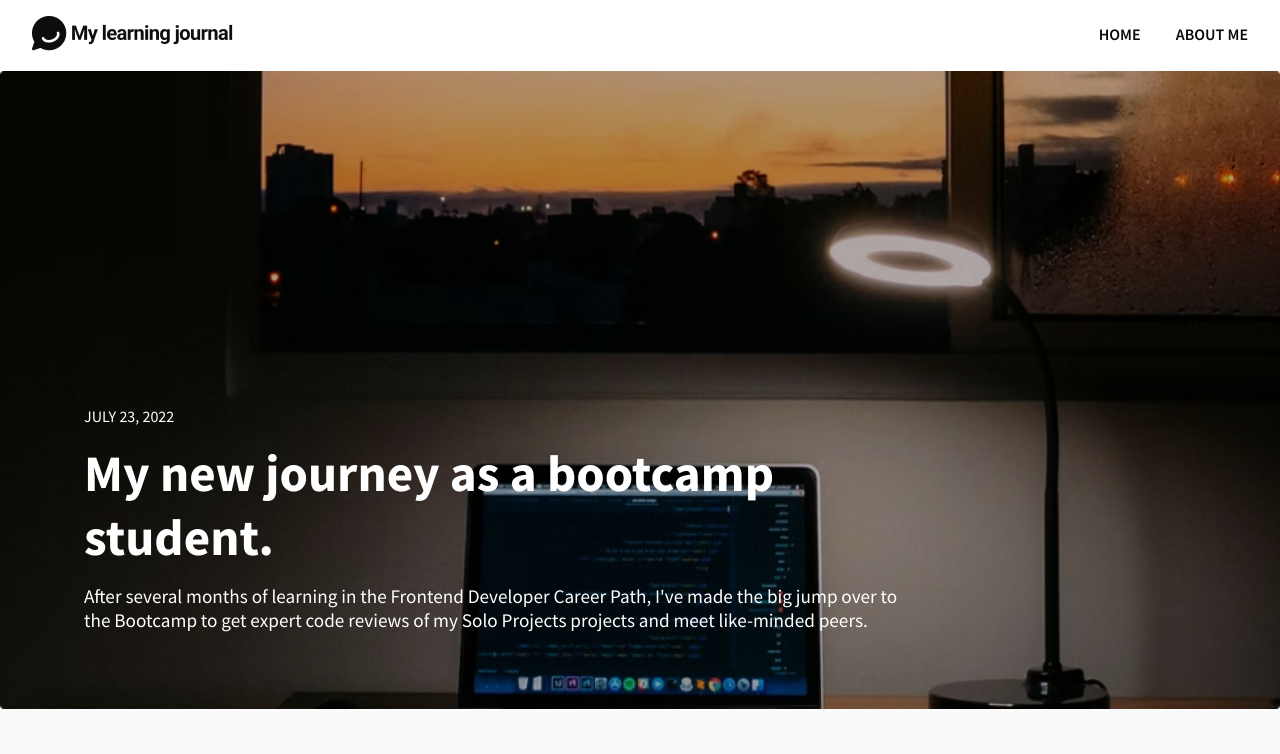
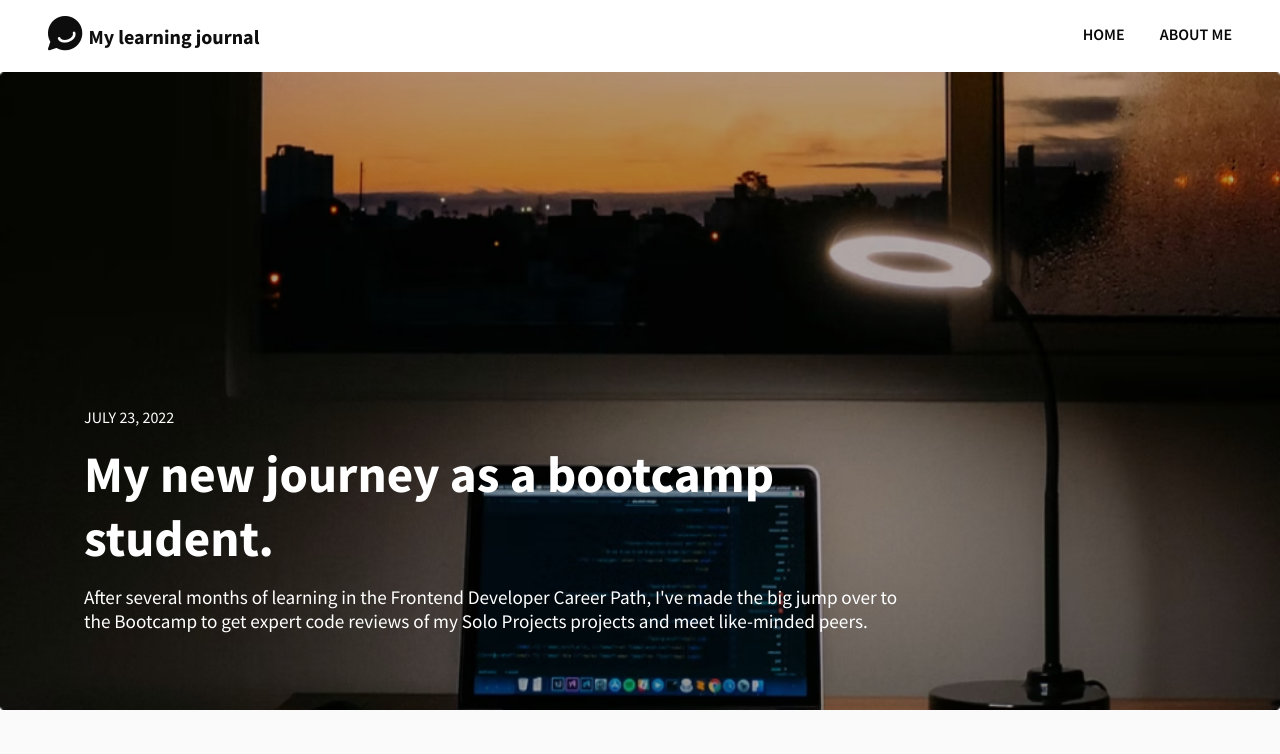
Before and after one commit to syruux/learning-journal, a plain HTML site: page index.html in a window 1280 px wide. Shown: the top 754 px of the page. Drawn offline with Linux system fonts and the light colour scheme.

Commit message:
minor detail changes

```diff
--- a/index.html
+++ b/index.html
@@ -14,10 +14,12 @@
 
 <body>
     <nav>
-        <!-- Implementare logo + scritta e sostituire l'immagine -->
-        <!-- Implementare menu hamburger per dispositivi mobile -->
-        <a href="index.html"><img src="images/logo.png" alt="My Learning Journal logo"></a>
-        <div>
+        <div class="nav-logo">
+            <a href="index.html"><img src="images/image 17.png" alt="logo image"></a>
+            <a href="index.html">My learning journal</a>
+        </div>
+
+        <div class="nav-links">
             <a href="index.html">HOME</a>
             <a href="about.html">ABOUT ME</a>
         </div>
--- a/stylesheet/style.css
+++ b/stylesheet/style.css
@@ -24,7 +24,7 @@ nav {
     background-color: #ffffff;
 }
 
-nav div a {
+.nav-links a {
     margin-left: 2em;
     font-size: 0.75rem;
     font-weight: 600;
@@ -35,9 +35,26 @@ nav div a {
     padding-bottom: 4px;
 }
 
+.nav-logo {
+    display: flex;
+    align-items: center;
+    gap: 0.35em;
+}
+
+.nav-logo a {
+    text-decoration: none;
+    color: #0e0e0e;
+    font-size: 0.9rem;
+    font-weight: 700;
+}
+
+.nav-logo img {
+    width: 25px;
+}
+
 /* nav links hover effect */
 
-nav div a:after {
+.nav-links a:after {
     content: "";
     position: absolute;
     bottom: 0;
@@ -48,7 +65,7 @@ nav div a:after {
     transition: all 0.3s ease-in-out;
 }
 
-nav div a:hover:after {
+.nav-links a:hover:after {
     width: 100%;
 }
 
@@ -280,11 +297,19 @@ footer span {
     /* navbar */
 
     nav {
-        padding: 1em 2em;
+        padding: 1em 3em;
     }
 
-    nav div a {
+    .nav-links a {
         font-size: 1rem;
+    }
+
+    .nav-logo a {
+        font-size: 1.25rem;
+    }
+
+    .nav-logo img {
+        width: 35px;
     }
 
     /* home hero image switch */
```
